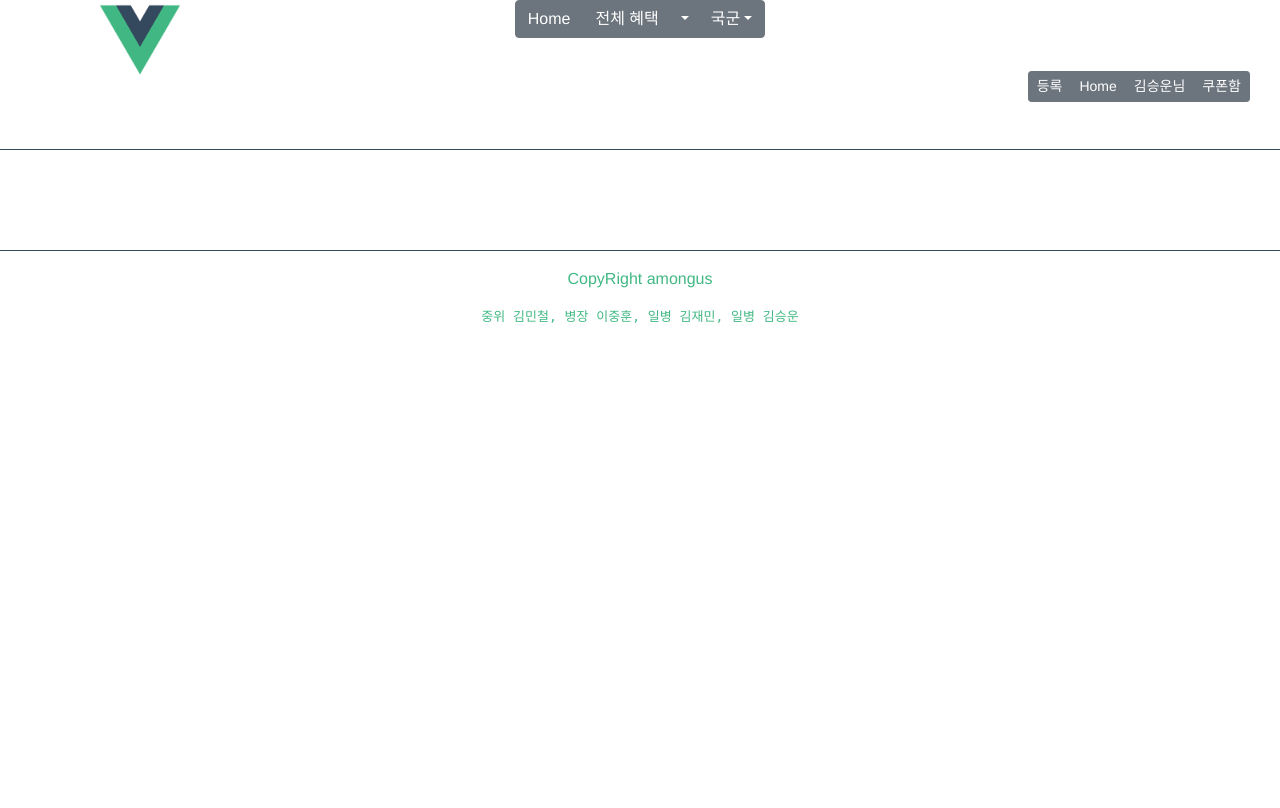
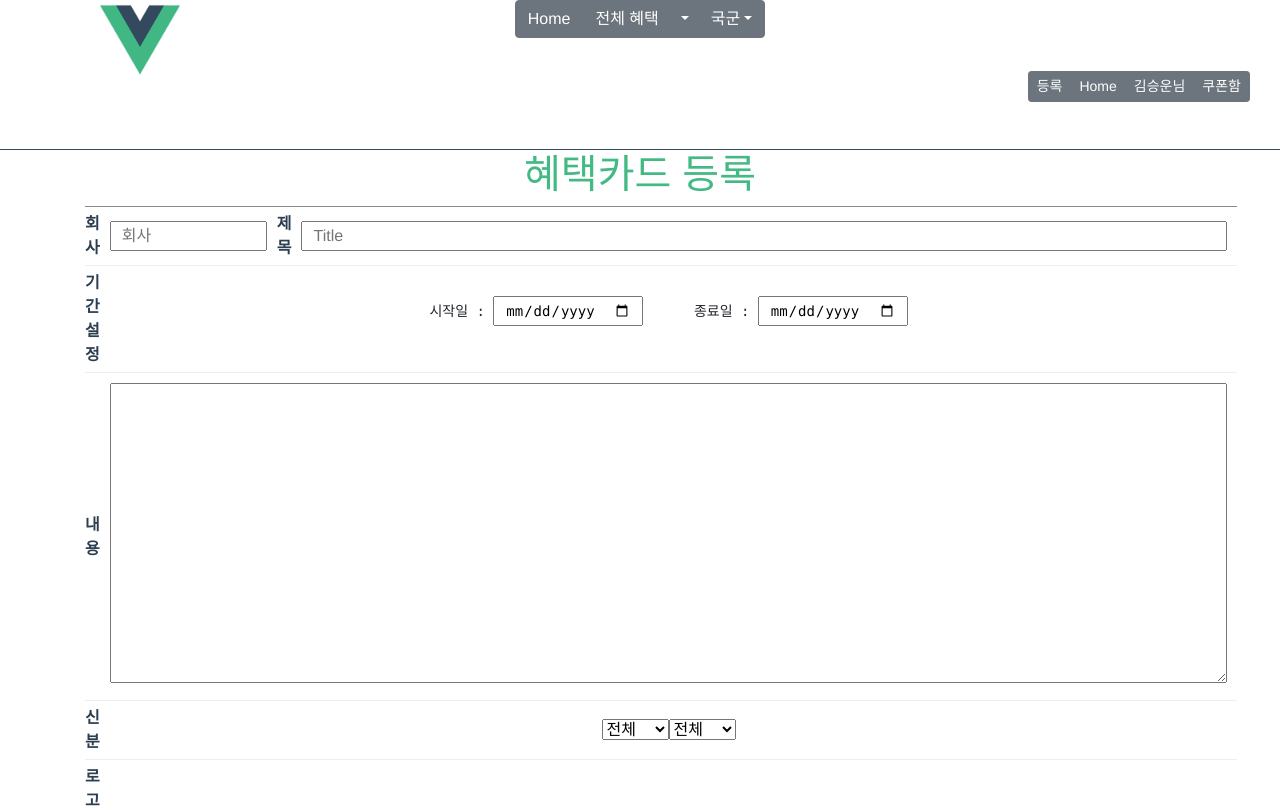
Before and after one commit to zzamny1013/GoonBok, a Vue app in the folder frontend/: page /#/board/addBef in a window 1280 px wide. Shown: the top 808 px of the page. Built offline with nearby package versions, Linux system fonts and the light colour scheme.

Commit message:
frontend_1024_19:30

```diff
--- a/frontend/src/components/board/Write.vue
+++ b/frontend/src/components/board/addBef.vue
@@ -9,13 +9,13 @@
 						<col width="40px" />
 						<col width="160px" />
 						<col width="40px" />
-						<col width="690px" />
+						<col width="600px" />
 					</colgroup>
 					<tr>
 						<th>회사</th>
 						<td><input type="text" v-model="company" ref="company" size="12" placeholder="회사"/></td>
 						<th>제목</th>
-						<td><input type="text" v-model="title" ref="company" size="75" placeholder="Title"/></td>
+						<td><input type="text" v-model="title" ref="title" size="95" placeholder="Title"/></td>
 
 					</tr>
 					<tr>
@@ -54,8 +54,8 @@
 		</div>
 
 		<div class="btnWrap">
-			<a href="javascript:;" @click="fnList" class="btn">목록</a>
-			<a href="javascript:;" @click="fnAddProc" class="btnAdd btn">등록</a>
+			<a href="javascript:;" @click="listBef" class="btn">목록</a>
+			<a href="javascript:;" @click="fnAddBef" class="btnAdd btn">등록</a>
 		</div>
 	</div>
 </template>
@@ -64,19 +64,27 @@
 export default {
 	data() { //변수 생성
 		return{
-			board_code:'news'
-			,title:''
-			,cont:''
-			,id:'admin'
-			,form:'' //form 전송 데이터
+			bid:'news',
+			title:'',
+			company:'',
+			goon_type:'',
+			is_soldier:'',
+			category:'',
+			detail:'',
+			start_date:'',
+			end_date:'',
+			icon_path:'',
+			img_path:'',
+			link:'',
+			form:'' //form 전송 데이터
 		}
 	}
 	,methods:{
-		fnList(){ //리스트 화면으로 이동 함수
-			this.$router.push({path:'./list',query:this.body});
+		listBef(){ //혜택리스트 화면으로 이동 함수
+			this.$router.push({path:'./listBef',query:this.body});
 
 		}
-		,fnAddProc() { //등록 프로세스
+		,fnAddBef() { //등록 프로세스
 			if(!this.company) { //제목이 없다면 값을 입력하라고 알려준다.
 				alert("제목을 입력해 주세요");
 				this.$refs.company.focus(); //방식으로 선택자를 찾는다.
@@ -84,10 +92,18 @@ export default {
 			}
 
 			this.form = { //backend로 전송될 POST 데이터
-				board_code:this.board_code
-				,company:this.company
-				,detail:this.detail
-				,id:this.id
+				bid:this.bid,
+				title:this.title,
+				company:this.company,
+				goon_type:this.goon_type,
+				is_soldier:this.is_soldier,
+				category:this.category,
+				detail:this.detail,
+				start_date:this.start_date,
+				end_date:this.end_date,
+				icon_path:this.icon_path,
+				img_path:this.img_path,
+				link:this.link
 			}
 
 			this.$axios.post('http://localhost:3000/api/board',this.form)
--- /dev/null
+++ b/frontend/src/components/board/listBef.vue
@@ -0,0 +1,29 @@
+<template>
+	<div>
+		<h2>혜택 리스트</h2>
+        <h2>혜택 리스트</h2>
+        <h2>혜택 리스트</h2>
+        <h2>혜택 리스트</h2>
+        <h2>혜택 리스트</h2>
+        <h2>혜택 리스트</h2>
+        <h2>혜택 리스트</h2>
+        <h2>혜택 리스트</h2>
+        <h2>혜택 리스트</h2>
+        <h2>혜택 리스트</h2>
+        <h2>혜택 리스트</h2>
+        <h2>혜택 리스트</h2>
+        <h2>혜택 리스트</h2>
+        <h2>혜택 리스트</h2>
+        <h2>혜택 리스트</h2>
+        <h2>혜택 리스트</h2>
+	</div>
+</template>
+
+<script>
+export default {
+}
+</script>
+
+<style scoped>
+
+</style>
--- a/frontend/src/components/common/Header.vue
+++ b/frontend/src/components/common/Header.vue
@@ -4,7 +4,7 @@
 		<div class="menuWrap">
 			<ul class="menu">
 				<li><b-button-group size="sm">
-				<b-button @click="listAddFn" >등록</b-button>
+				<b-button @click="addBef" >등록</b-button>
 				<b-button @click="Home">Home</b-button>
 				<b-button @click="userFn">김승운님</b-button>
 				<b-button @click="userBef">쿠폰함</b-button></b-button-group></li>
@@ -40,8 +40,8 @@ export default {
 	}
 	,
 	methods:{
-		listAddFn(){
-			this.$router.push({path:'/board/Write',query:this.body});
+		addBef(){
+			this.$router.push({path:'/board/addBef',query:this.body});
 		}
 		,Home(){
 			this.$router.push({path:'/',query:this.body});
@@ -53,40 +53,14 @@ export default {
 			this.$router.push({path:'/board/userBef',query:this.body});
 		}
 		,Bef(msg){
-			this.$router.push({path:'/board/userBef',query:this.body});
+			this.$router.push({path:'/board/listBef',query:this.body});
 			this.serchBef(msg);
 		}
 		,serchBef(msg){
-			this.$router.push({path:'/board/userBef',query:this.body});
+			this.$router.push({path:'/board/listBef',query:this.body});
 			alert(msg);
 		}
-		,fnAddProc() { //등록 프로세스
-			if(!this.subject) { //제목이 없다면 값을 입력하라고 알려준다.
-				alert("제목을 입력해 주세요");
-				this.$refs.subject.focus(); //방식으로 선택자를 찾는다.
-				return;
-			}
 
-			this.form = { //backend로 전송될 POST 데이터
-				board_code:this.board_code
-				,subject:this.subject
-				,cont:this.cont
-				,id:this.id
-			}
-
-			this.$axios.post('http://localhost:3000/api/board',this.form)
-			.then((res)=>{
-				if(res.data.success) {
-					alert('등록되었습니다.');
-					this.fnList();
-				} else {
-					alert("실행중 실패했습니다.\n다시 이용해 주세요");
-				}
-			})
-			.catch((err)=>{
-				console.log(err);
-			})
-		}
 	}
 }
 </script>
--- a/frontend/src/routes/index.js
+++ b/frontend/src/routes/index.js
@@ -1,8 +1,9 @@
 import Vue from 'vue';
 import Router from 'vue-router';
 import main from '@/components/main.vue'; //메인 컴포넌트 호출
-import userBef from '@/components/board/userBef'; //게시판 리스트 컴포넌트 호출
-import Write from '@/components/board/Write'; //게시판 리스트 컴포넌트 호출
+import userBef from '@/components/board/userBef'; //유저쿠폰함 컴포넌트 호출
+import addBef from '@/components/board/addBef'; //혜택등록 컴포넌트 호출
+import listBef from '@/components/board/listBef'; //혜택리스트 컴포넌트 호출
 
 Vue.use(Router); //vue 라우터 사용
 
@@ -19,10 +20,14 @@ export default new Router({ //라우터 연결
 			,component:userBef
 		}
 		,{
-			path:'/board/write'
-			,name:Write
-			,component:Write
+			path:'/board/addBef'
+			,name:addBef
+			,component:addBef
 		}
-
+		,{
+			path:'/board/listBef'
+			,name:listBef
+			,component:listBef
+		}
 	]
 })
```
Also changed, not shown: frontend/src/components/board/benefitCard.vue (+0 -12 lines).
